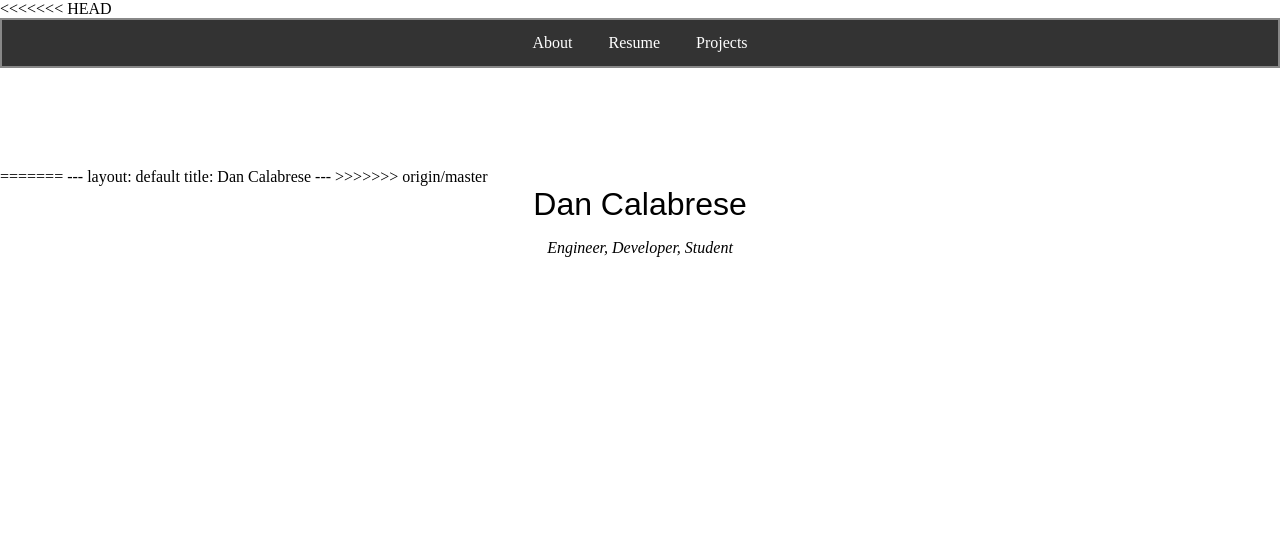
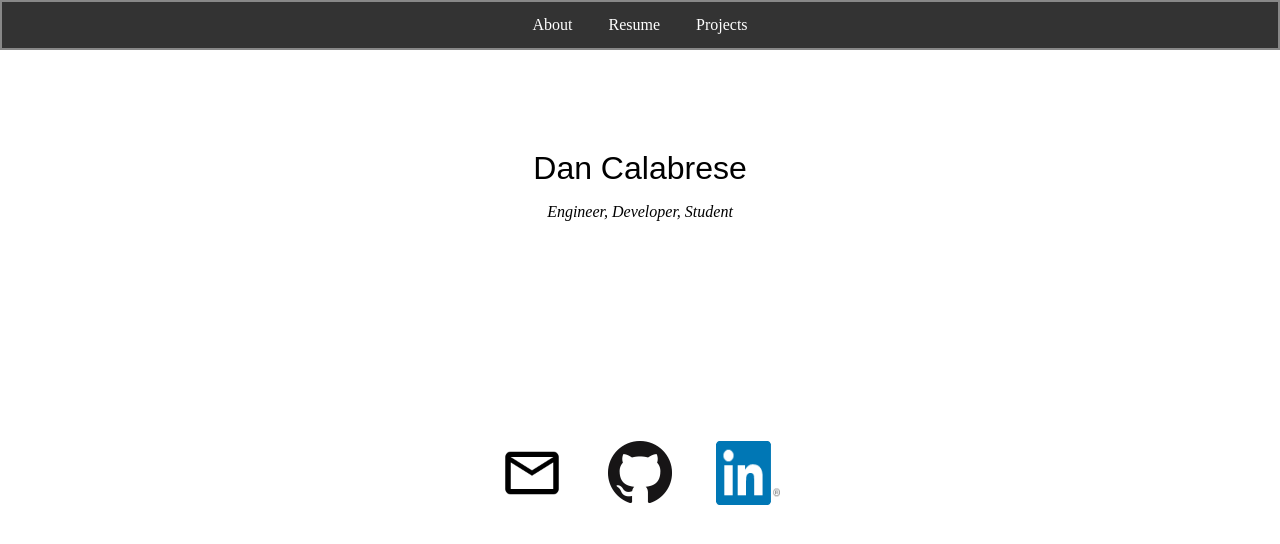
Before and after one commit to dcalabrese22/dcalabrese22.github.io, a Jekyll site: the page built from index.html, in a window 1280 px wide. Shown: the top 544 px of the page. Built offline with Jekyll 4.4.1, drawn with Linux system fonts in a browser that asks for light colours.

Commit message:
Update index.html

```diff
--- a/index.html
+++ b/index.html
@@ -1,34 +1,7 @@
-<<<<<<< HEAD
-<!Doctype HTML>
-<html>
-<head>
-    <link rel="stylesheet" href="stylesheet.css">
-</head>
-
-
-<body>
-
-<nav>
-    <ul class="topnav">
-        <li><a href="https:\\dcalabrese22.github.io">About</a></li>
-        <li><a href="resume.pdf">Resume</a></li>
-        <li class="dropdown">
-            <a href="projects.html">Projects</a>
-            <div class="projectDropdownContent">
-                <a href="https://dcalabrese22.github.io/Discover-Movies/">Discover Movies</a>
-                <a href="https://dcalabrese22.github.io/Baking-Recipes/">Baking Recipes</a>
-                <a href="https://dcalabrese22.github.io/RadioStationDatabase/">Radio Station Database</a>
-
-            </div>
-        </li>
-    </ul>
-</nav>
-=======
 ---
 layout: default
 title: Dan Calabrese
 ---
->>>>>>> origin/master
 
 <div class="wrapper">
 
```
